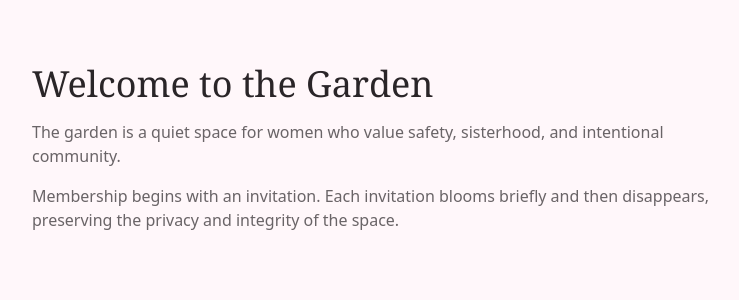
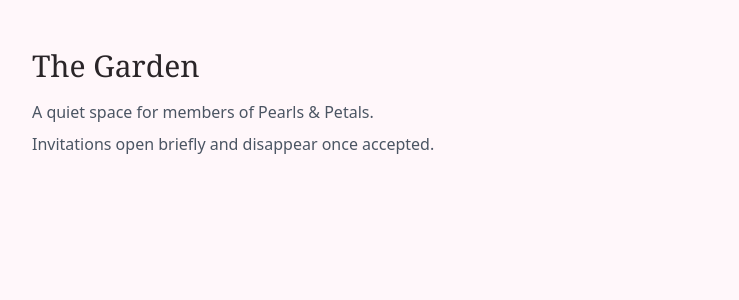
Before and after one commit to trotterkyla-eng/pearlsandpetals-web, a Next.js app: page /garden in a window 1280 px wide. Shown: the top 300 px of the page, without its empty margins (248-987 px from the left). Built offline with nearby package versions, Linux system fonts and the light colour scheme.

Commit message:
Refactor GardenPage layout and text
Updated styling and content for the Garden page.

```diff
--- a/app/garden/page.tsx
+++ b/app/garden/page.tsx
@@ -1,17 +1,14 @@
 export default function GardenPage() {
   return (
-    <main className="mx-auto max-w-3xl px-6 py-16">
-      <h1 className="font-serif text-4xl">Welcome to the Garden</h1>
+    <main className="mx-auto max-w-3xl px-6 py-12">
+      <h1 className="text-3xl font-serif">The Garden</h1>
 
-      <p className="mt-4 text-ink/70">
-        The garden is a quiet space for women who value safety,
-        sisterhood, and intentional community.
+      <p className="mt-4 text-gray-600">
+        A quiet space for members of Pearls & Petals.
       </p>
 
-      <p className="mt-4 text-ink/70">
-        Membership begins with an invitation. Each invitation
-        blooms briefly and then disappears, preserving the privacy
-        and integrity of the space.
+      <p className="mt-2 text-gray-600">
+        Invitations open briefly and disappear once accepted.
       </p>
     </main>
   );
```
